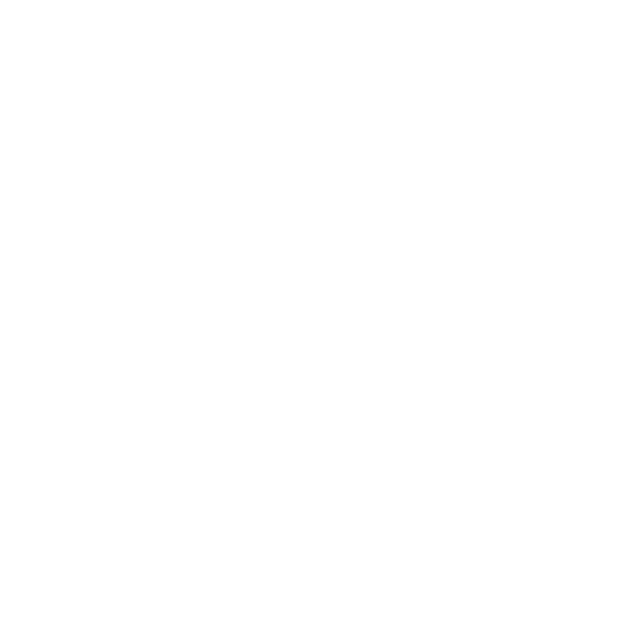
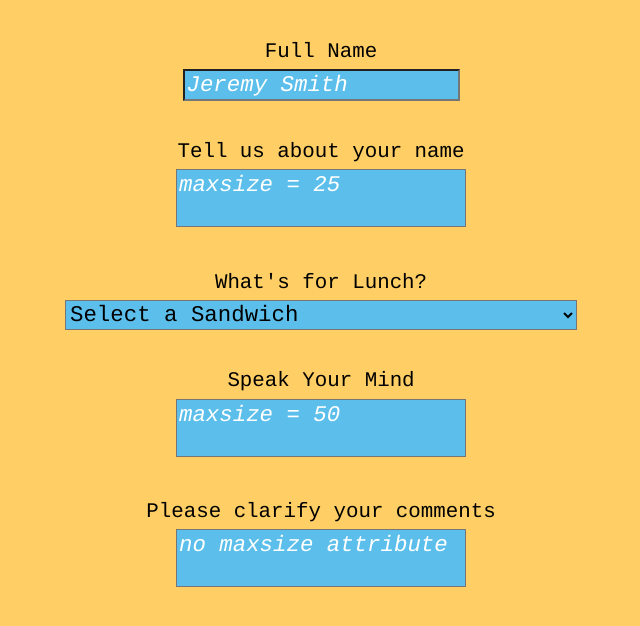
Before and after one commit to silentDjay/jquery-widgets, a plain HTML site: page MaxLengthTextArea/index.html in a window 1280 px wide. Shown: the whole page, without its empty margins (319-959 px from the left). Drawn offline with nearby package versions, Linux system fonts and the light colour scheme.

Commit message:
build out html, styles, jquery javascript for maxlengthtextarea assignment

```diff
--- a/MaxLengthTextArea/css/styles.css
+++ b/MaxLengthTextArea/css/styles.css
@@ -0,0 +1,43 @@
+body {
+  text-align: center;
+  background: #FFCE65;
+  font-family: Courier, "Lucida Console", monospace;
+}
+
+/*Styling for all field labels*/
+
+label {
+  display: block;
+  margin-top: 2em;
+  margin-bottom: .3em;
+  font-size: 1.3em;
+}
+
+/*Styling for all fields*/
+
+.field {
+  font-family: Courier, "Lucida Console", monospace;
+  outline: none;
+  background-color: #5CBFEB;
+  font-size: 1.4em;
+}
+
+/*Styling for placeholders in text fields*/
+
+::-webkit-input-placeholder {
+    color: #fff;
+    font-style: italic;
+}
+
+/*Styling for all textarea fields*/
+
+textarea {
+  min-height: 2em;
+  resize: none;
+}
+
+/*Styling for all dropdown fields*/
+
+select {
+  width: 40%;
+}
--- a/MaxLengthTextArea/index.html
+++ b/MaxLengthTextArea/index.html
@@ -0,0 +1,45 @@
+<!DOCTYPE html>
+<html>
+  <head>
+    <script src="https://code.jquery.com/jquery-1.12.0.min.js"></script>
+    <script src="https://code.jquery.com/jquery-migrate-1.2.1.min.js"></script>
+    <meta charset="utf-8">
+    <title>Hello, my name is Modal</title>
+    <link rel="stylesheet" href="https://cdnjs.cloudflare.com/ajax/libs/meyer-reset/2.0/reset.min.css">
+    <link rel="stylesheet" href="css/styles.css">
+  </head>
+  <body>
+    <div id="fullNameDiv">
+      <label for="fullName">Full Name</label>
+      <input class="field textField" type="text" id="fullName" placeholder="Jeremy Smith">
+    </div>
+    <div id="nameCommentsDiv">
+      <label for="nameComments">Tell us about your name</label>
+      <textarea maxsize="25" class="field textAreas" id="nameComments" placeholder="maxsize = 25"></textarea>
+    </div>
+    <div>
+      <label for="chooseWich">What's for Lunch?</label>
+      <select class="field" id="chooseWich">
+        <option value="" selected disabled>Select a Sandwich</option>
+        <option>
+          Dagwood
+        </option>
+        <option>
+          Reuben
+        </option>
+        <option>
+          Egg Salad
+        </option>
+      </select>
+    </div>
+    <div id="commentsDiv">
+      <label for="comments">Speak Your Mind</label>
+      <textarea class="field textAreas" id="comments" placeholder="maxsize = 50" maxsize="50"></textarea>
+    </div>
+    <div id="clarifyCommentsDiv">
+      <label for="clarifyComments">Please clarify your comments</label>
+      <textarea class="field textAreas" id="clarifyComments" placeholder="no maxsize attribute"></textarea>
+    </div>
+    <script src="js/scripts.js"></script>
+  </body>
+</html>
--- a/MaxLengthTextArea/js/scripts.js
+++ b/MaxLengthTextArea/js/scripts.js
@@ -0,0 +1,33 @@
+$(function () {
+  "use strict";
+
+  var maxTextAreas = $("[maxsize]"); //this returns an array containing all elements (not just textareas??? with a 'maxsize' attribute
+
+  // $(maxTextAreas).on("click", function () {
+  //   $(this).css("color", "red"); // this changes the text color to red when either textarea with a maxlength attribute is clicked
+  //   $("label").text("0");
+  // });
+
+  $(maxTextAreas).keydown( function () {
+    $(this).css("color", "red"); // this changes the text color to red when either textarea with a maxlength attribute is clicked
+    $("label").text((maxTextAreas.attr('maxsize') - maxTextAreas.val().length) + " characters remaining");
+  });
+
+  // try .not ??? to exclude certain values
+
+  //I could make the textarea field label change textinput ??? (what value) with each keydown
+
+  // $("[maxsize]").on("click", function () {
+  //   $(this).css("color", "red"); // this changes the text color to red when either textarea with a maxlength attribute is clicked
+  //   $("label").text(("[maxsize]").attr('maxsize') + " characters remaining");
+  // });
+
+  // $("[maxsize]".attr("maxsize"), function () {
+  //   console.log($(this).attr("maxsize"));
+  // }); THIS IS BORKED
+
+  // $("[maxsize]").attr('maxsize'); // this returns the maxsize attribute for the first
+
+  //To set or get the text value of input or textarea elements, use the .val() method.###########%%%##@@$$##
+
+});
```
Also changed, not shown: Modal/index.html (+0 -1 lines).
